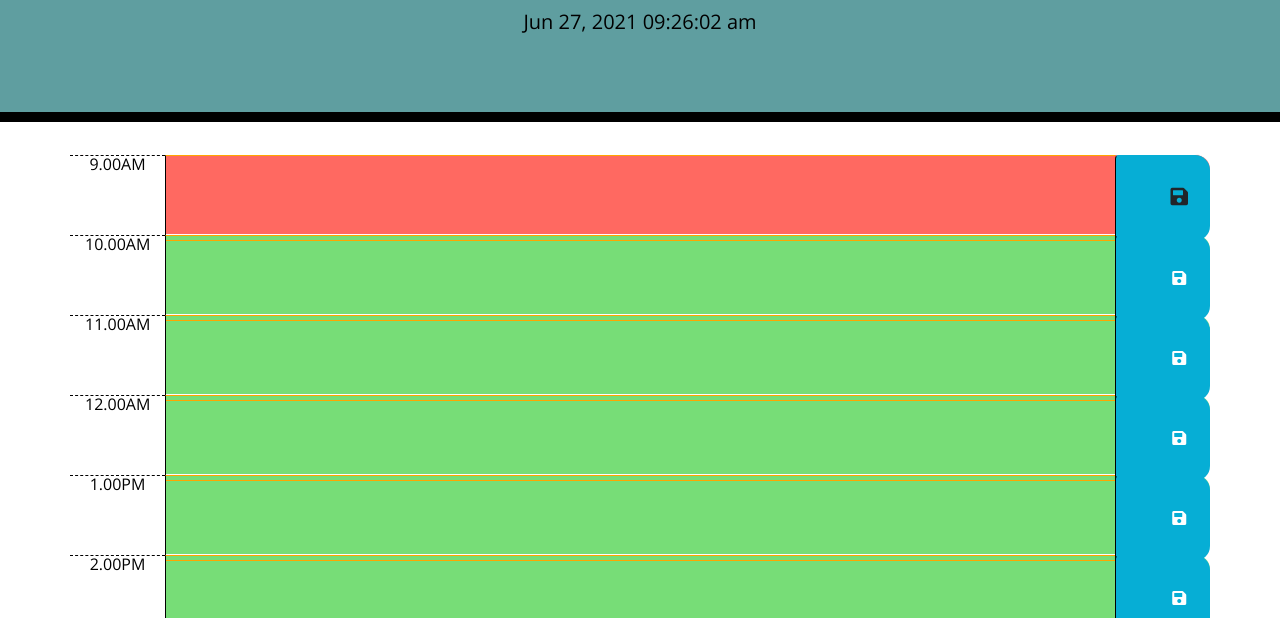
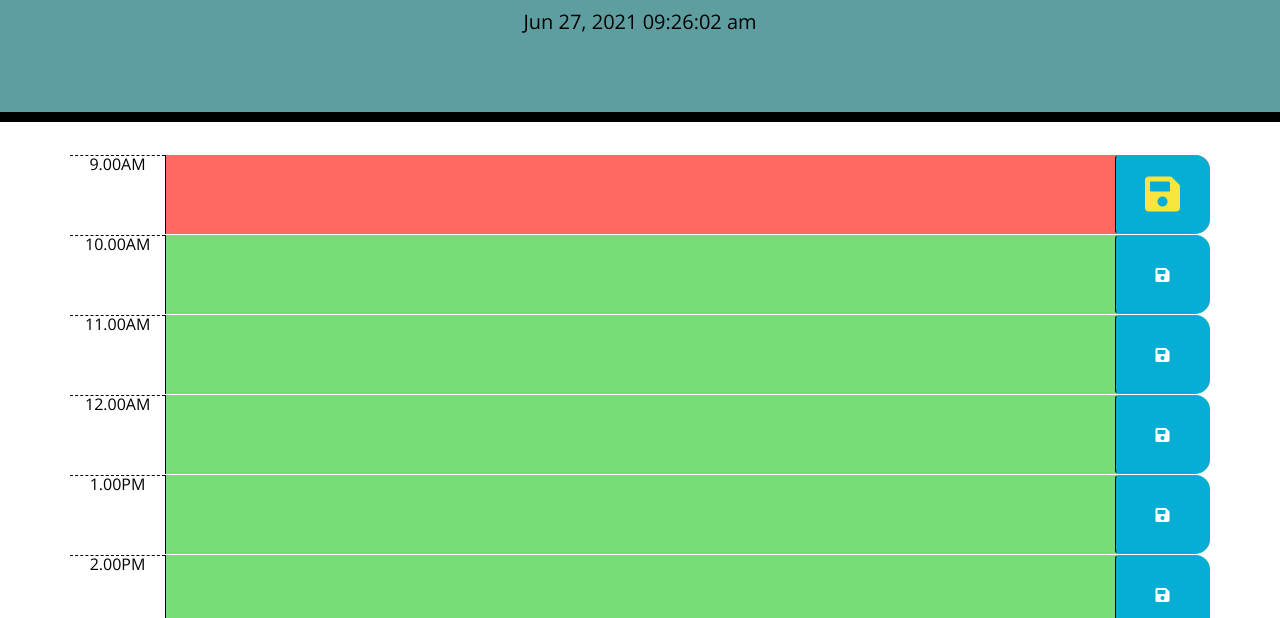
Before and after one commit to SimonMSelvadurai/Work-Day-Planner, a plain HTML site: page index.html in a window 1280 px wide. In both pictures the pointer is over the icon 1179 px from the left and 380 px from the top of the page. Shown: the part 182-800 px from the top of the page. Drawn offline with nearby package versions, Linux system fonts and the light colour scheme.

Commit message:
code changes

```diff
--- a/assets/css/style.css
+++ b/assets/css/style.css
@@ -11,7 +11,6 @@ textarea {
   color: #000000;
   border-left: 1px solid black;
   padding: 10px;
-  border-block: 1px solid orange;
 }
 
 .jumbotron {
@@ -33,9 +32,9 @@ textarea {
 }
 
 .row {
-  white-space: pre-wrap;
+  /* white-space: pre-wrap; */
+  border-top: 1px solid white;
   height: 80px;
-  border-top: 1px solid white;
 }
 
 .hour {
@@ -64,10 +63,12 @@ textarea {
   border-top-right-radius: 15px;
   border-bottom-right-radius: 15px;
   background-color: #06aed5;
+  /* background-color: #0088f7; */
   color: white;
 }
 
 .saveBtn i:hover {
-  font-size: 20px;
+  font-size: 40px;
   transition: all 0.3s ease-in-out;
+  color: rgb(248, 230, 63);
 }
```
